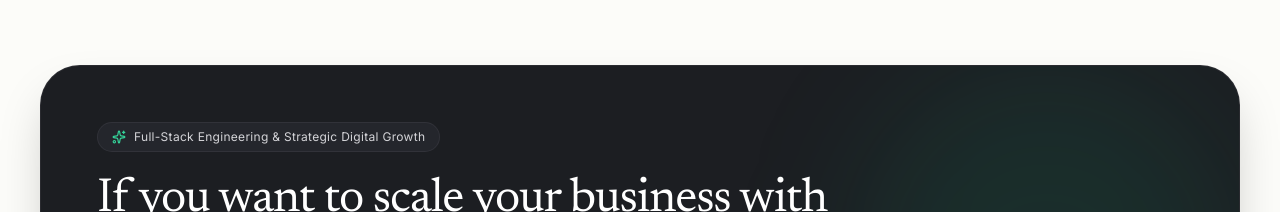
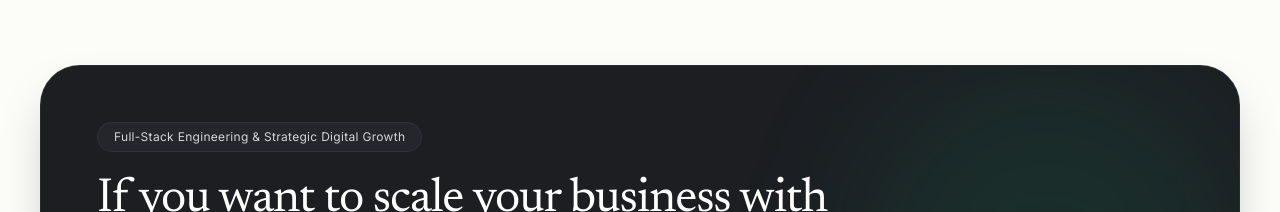
Before and after one commit to harshsomankar123-tech/NO-ONE, a React (Vite) app: page / in a window 1280 px wide. Shown: the part 2080-2292 px from the top of the page. Built offline with nearby package versions, Linux system fonts and the light colour scheme.

Commit message:
Remove sparkle icon from services top badge

```diff
--- a/src/components/DoctorsFoundersSection.tsx
+++ b/src/components/DoctorsFoundersSection.tsx
@@ -1,5 +1,5 @@
 import React from 'react';
-import { Globe, Smartphone, Bot, TrendingUp, Phone, Sparkles } from 'lucide-react';
+import { Globe, Smartphone, Bot, TrendingUp, Phone } from 'lucide-react';
 
 interface ServicesSectionProps {
   onOpenSchedule: () => void;
@@ -19,8 +19,7 @@ export const DoctorsFoundersSection: React.FC<ServicesSectionProps> = ({ onOpenS
           <div className="relative z-10">
 
             {/* Top Pill */}
-            <div className="inline-flex items-center gap-2 px-3.5 py-1.5 rounded-full bg-[#24262c] border border-zinc-700/50 text-xs font-sans tracking-wide text-zinc-300 mb-6 shadow-xs">
-              <Sparkles className="w-3.5 h-3.5 text-emerald-400" />
+            <div className="inline-flex items-center px-4 py-1.5 rounded-full bg-[#24262c] border border-zinc-700/50 text-xs font-sans tracking-wide text-zinc-300 mb-6 shadow-xs">
               <span>Full-Stack Engineering &amp; Strategic Digital Growth</span>
             </div>
 
```
